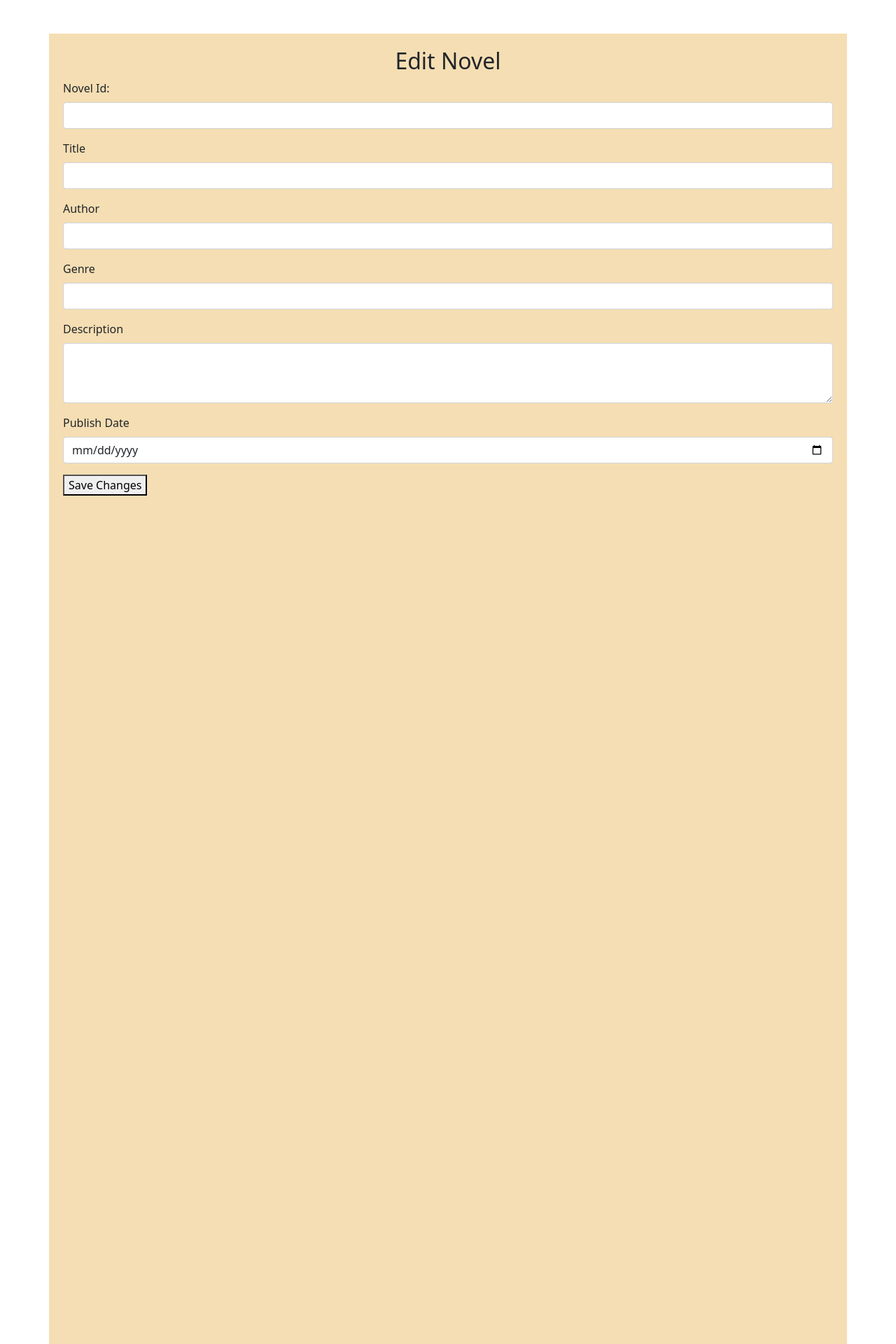
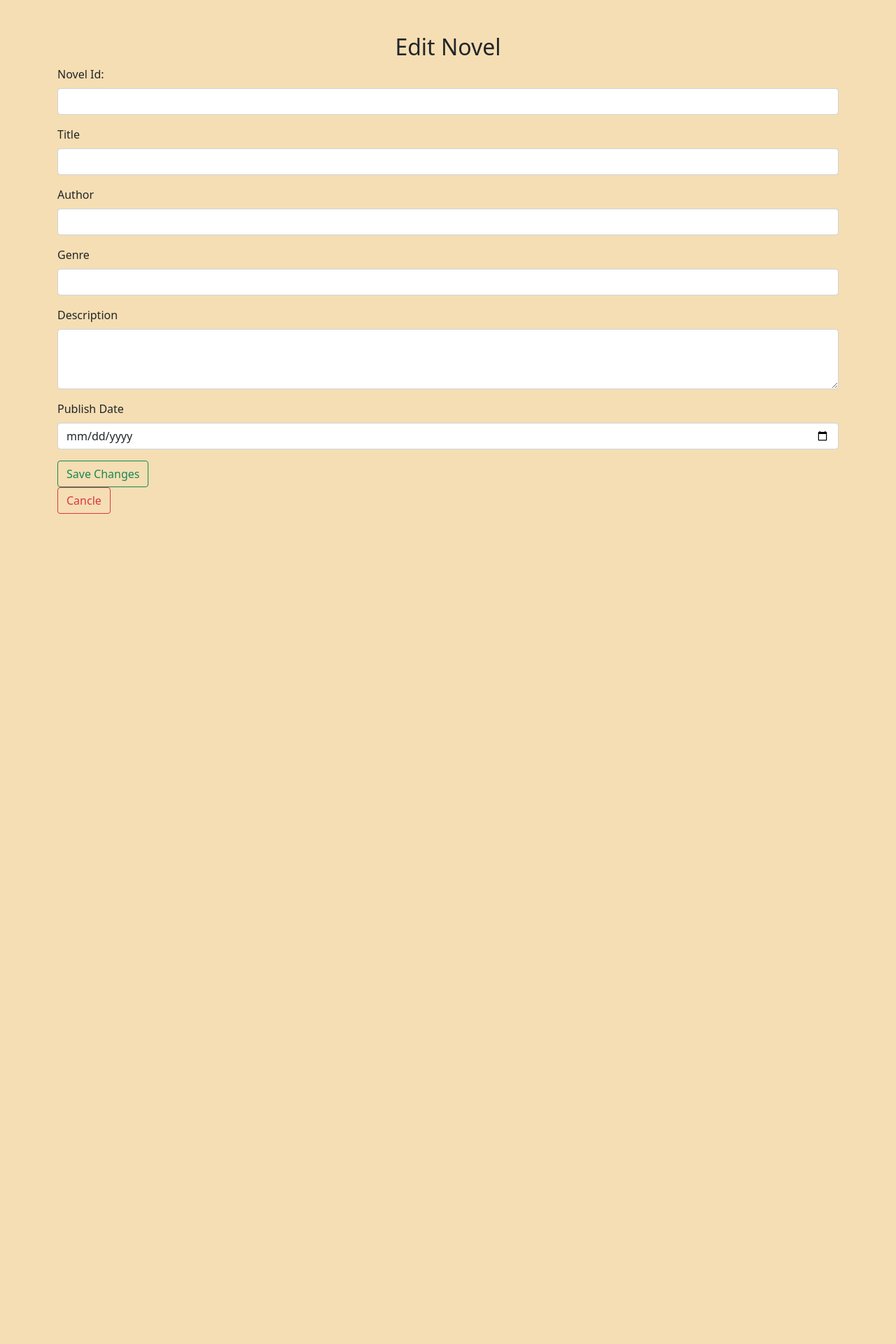
Before and after one commit to LifeGiver13/website-scroll_saga, a Python web app: template flask/templates/edit_novel_form.html in a window 1280 px wide. Shown: the top 1920 px of the page at 70% size. After the commit the page ends 734 px from the top, so only its background shows below. Run offline with Jinja, Linux system fonts and the light colour scheme; the template is opened without the code that fills it, so the values that code supplies are empty.

```diff
--- a/flask/templates/add_novel.html
+++ b/flask/templates/add_novel.html
@@ -7,7 +7,7 @@
     <meta name="description" content="This is a business directory" />
     <meta name="keywords" content="Anime Story, Fotsing Life, directory" />
     <title>{{page_title}}</title>
-    <link rel="icon" type="image/webp" href="static/images/sAga_scroll.webp">
+    <link rel="icon" type="image/png" href="static/images/saga_scroll.webp">
     <link href="https://cdn.jsdelivr.net/npm/bootstrap@5.0.2/dist/css/bootstrap.min.css" rel="stylesheet">
     <link href="static/css/styles.css" rel="stylesheet" type="text/css" />
 </head>
@@ -18,6 +18,7 @@
             <form action="{{ url_for('add_novel') }}" method="POST" enctype="multipart/form-data"
                 class="container mt-4">
                 <h1 class="text-center">Add a New Anime Novel</h1>
+
                 <div class="mb-3">
                     <label for="novel_title" class="form-label">Novel Title</label>
                     <input type="text" class="form-control" id="novel_title" name="novel_title" required>
--- a/flask/templates/default_page.html
+++ b/flask/templates/default_page.html
@@ -7,7 +7,7 @@
     <meta name="description" content="This is a business directory" />
     <meta name="keywords" content="Anime Story, Fotsing Life, directory" />
     <title>{{page_title}}</title>
-    <link rel="icon" type="image/webp" href="static/images/sAga_scroll.webp">
+    <link rel="icon" type="image/png" href="static/images/saga_scroll.webp">
     <link href="https://cdn.jsdelivr.net/npm/bootstrap@5.0.2/dist/css/bootstrap.min.css" rel="stylesheet">
     <link href="static/css/styles.css" rel="stylesheet" type="text/css" />
 </head>
--- a/flask/templates/edit_novel_form.html
+++ b/flask/templates/edit_novel_form.html
@@ -7,13 +7,13 @@
     <meta name="description" content="This is a business directory" />
     <meta name="keywords" content="Anime Story, Fotsing Life, directory" />
     <title>{{page_title}}</title>
-    <link rel="icon" type="image/webp" href="static/images/sAga_scroll.webp">
+    <link rel="icon" type="image/png" href="static/images/saga_scroll.webp">
     <link href="https://cdn.jsdelivr.net/npm/bootstrap@5.0.2/dist/css/bootstrap.min.css" rel="stylesheet">
     <link href="static/css/styles.css" rel="stylesheet" type="text/css" />
 </head>
 
-<body>
-    <div class="container mt-5 content">
+<body style="background-color: #f5deb3;">
+    <div class="container mt-5 ">
         <h2 class="text-center">Edit Novel</h2>
         <form action="{{ url_for('panel', novel_id=novel.novel_id) }}" method="POST" enctype="multipart/form-data">
             <div class="mb-3">
@@ -45,7 +45,11 @@
                     value="{{ novel.publish_date }}" required>
             </div>
             <form action="{{ url_for('edit_novel', novel_id=novel.novel_id) }}" method="POST">
-                <button type="submit">Save Changes</button>
+                <button class="btn btn-outline-success" type="submit">Save Changes</button>
+
+            </form>
+            <form action=" {{url_for('panel')}}">
+                <button class="btn btn-outline-danger" type="submit">Cancle</button>
             </form>
         </form>
     </div>
--- a/flask/templates/index.html
+++ b/flask/templates/index.html
@@ -31,7 +31,8 @@
                     <p>Author: {{ novel["author"] }}</p>
                     <p>Published Date: {{date}} </p>
 
-                    <p class="text-center"><a href="#" class="btn btn-primary">Read Now!</a></p>
+                    <p class="text-center"><a href="/novel/{{loop.index}}/{{novel.url}}" class="btn btn-primary">Read
+                            Now!</a></p>
 
 
                 </div>
```
Also changed, not shown: flask/app.py (+10 -2 lines), flask/templates/admin_dashboard.html (+4 -4 lines), flask/templates/detailes.html (added, +10 -0 lines), flask/static/uploaded_cover_page/AnN_logo.png (added), flask/static/uploaded_cover_page/bone_exors.webp (added), flask/static/uploaded_cover_page/register.webp (added), flask/static/uploaded_cover_page/sAga_scroll.webp (added), flask/static/uploaded_cover_page/sword_saint.jpg (added).
